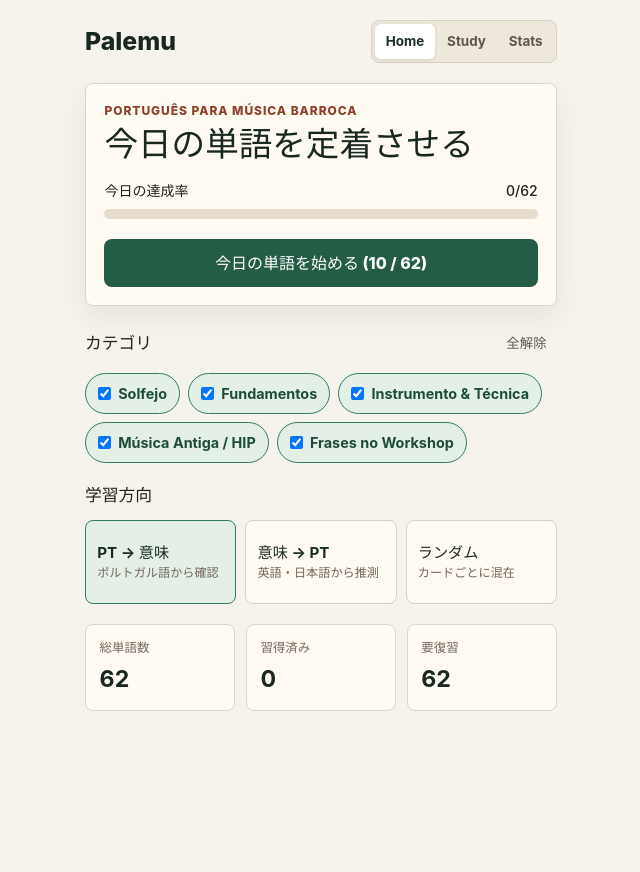
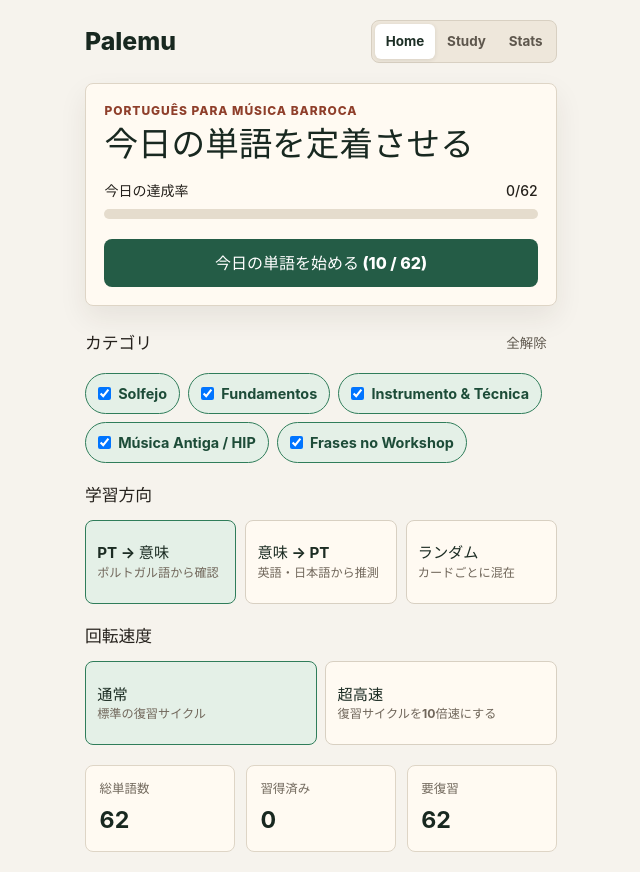
Before and after one commit to hosikiti/palemu, a React (Vite) app: page / in a window 1280 px wide. Shown: the whole page, without its empty margins (319-959 px from the left). Before the commit the page ends 800 px from the top, so only its background shows below. Built offline with nearby package versions, Linux system fonts and the light colour scheme.

Commit message:
Add fast review cycle mode

```diff
--- a/src/App.css
+++ b/src/App.css
@@ -138,6 +138,10 @@
   display: grid;
   grid-template-columns: repeat(3, minmax(0, 1fr));
   gap: 0.55rem;
+}
+
+.speed-grid {
+  grid-template-columns: repeat(2, minmax(0, 1fr));
 }
 
 .mode-option {
--- a/src/App.tsx
+++ b/src/App.tsx
@@ -11,6 +11,7 @@ type Category =
 type View = 'home' | 'study' | 'results' | 'stats'
 type StudyMode = 'pt-first' | 'reverse' | 'random'
 type StudyDirection = 'pt-first' | 'reverse'
+type CycleSpeed = 'normal' | 'fast'
 
 interface SessionCard {
   id: string
@@ -48,6 +49,7 @@ interface StreakState {
 const CARDS_KEY = 'musicpt:cards'
 const STREAK_KEY = 'musicpt:streak'
 const STUDY_MODE_KEY = 'musicpt:studyMode'
+const CYCLE_SPEED_KEY = 'musicpt:cycleSpeed'
 const SESSION_SIZE = 10
 const DAY_MS = 24 * 60 * 60 * 1000
 
@@ -146,6 +148,11 @@ function loadStudyMode(): StudyMode {
   return saved === 'pt-first' || saved === 'reverse' || saved === 'random' ? saved : 'pt-first'
 }
 
+function loadCycleSpeed(): CycleSpeed {
+  const saved = localStorage.getItem(CYCLE_SPEED_KEY)
+  return saved === 'fast' ? saved : 'normal'
+}
+
 function directionForMode(mode: StudyMode): StudyDirection {
   if (mode === 'random') return Math.random() < 0.5 ? 'pt-first' : 'reverse'
   return mode
@@ -162,8 +169,9 @@ function shuffleCards<T>(items: T[]): T[] {
   return shuffled
 }
 
-function reviewCard(state: CardState, confidence: Confidence): CardState {
+function reviewCard(state: CardState, confidence: Confidence, cycleSpeed: CycleSpeed): CardState {
   const now = Date.now()
+  const speedMultiplier = cycleSpeed === 'fast' ? 0.1 : 1
   if (confidence === 'unknown') {
     return {
       ...state,
@@ -180,7 +188,7 @@ function reviewCard(state: CardState, confidence: Confidence): CardState {
     return {
       ...state,
       interval,
-      nextReview: now + interval * DAY_MS,
+      nextReview: now + interval * DAY_MS * speedMultiplier,
       repetitions: state.repetitions + 1,
       lastConfidence: confidence,
     }
@@ -190,7 +198,7 @@ function reviewCard(state: CardState, confidence: Confidence): CardState {
   return {
     ...state,
     interval,
-    nextReview: now + interval * DAY_MS,
+    nextReview: now + interval * DAY_MS * speedMultiplier,
     easeFactor: Math.min(3.2, state.easeFactor + 0.08),
     repetitions: state.repetitions + 1,
     lastConfidence: confidence,
@@ -202,6 +210,7 @@ function App() {
   const [states, setStates] = useState<Record<string, CardState>>(loadCardStates)
   const [streak, setStreak] = useState<StreakState>(loadStreak)
   const [studyMode, setStudyMode] = useState<StudyMode>(loadStudyMode)
+  const [cycleSpeed, setCycleSpeed] = useState<CycleSpeed>(loadCycleSpeed)
   const [selectedCategories, setSelectedCategories] = useState<Category[]>(categories)
   const [sessionCards, setSessionCards] = useState<SessionCard[]>([])
   const [sessionReviews, setSessionReviews] = useState<SessionReview[]>([])
@@ -212,6 +221,7 @@ function App() {
   useEffect(() => localStorage.setItem(CARDS_KEY, JSON.stringify(states)), [states])
   useEffect(() => localStorage.setItem(STREAK_KEY, JSON.stringify(streak)), [streak])
   useEffect(() => localStorage.setItem(STUDY_MODE_KEY, studyMode), [studyMode])
+  useEffect(() => localStorage.setItem(CYCLE_SPEED_KEY, cycleSpeed), [cycleSpeed])
   useEffect(() => {
     const timer = window.setInterval(() => setNow(Date.now()), 60_000)
     return () => window.clearInterval(timer)
@@ -265,7 +275,7 @@ function App() {
 
   const finishReview = (confidence: Confidence) => {
     if (!currentCard) return
-    setStates((current) => ({ ...current, [currentCard.id]: reviewCard(current[currentCard.id], confidence) }))
+    setStates((current) => ({ ...current, [currentCard.id]: reviewCard(current[currentCard.id], confidence, cycleSpeed) }))
     setSessionReviews((reviews) => [...reviews, { id: currentCard.id, confidence }])
     setFlipped(false)
     if (cardIndex + 1 >= sessionCards.length) {
@@ -367,6 +377,28 @@ function App() {
                   >
                     <strong>{mode.label}</strong>
                     <span>{mode.detail}</span>
+                  </button>
+                ))}
+              </div>
+            </section>
+
+            <section>
+              <div className="section-title">
+                <h2>回転速度</h2>
+              </div>
+              <div className="mode-grid speed-grid">
+                {[
+                  { id: 'normal', label: '通常', detail: '標準の復習サイクル' },
+                  { id: 'fast', label: '超高速', detail: '復習サイクルを10倍速にする' },
+                ].map((speed) => (
+                  <button
+                    key={speed.id}
+                    className={cycleSpeed === speed.id ? 'mode-option selected' : 'mode-option'}
+                    onClick={() => setCycleSpeed(speed.id as CycleSpeed)}
+                    type="button"
+                  >
+                    <strong>{speed.label}</strong>
+                    <span>{speed.detail}</span>
                   </button>
                 ))}
               </div>
```
